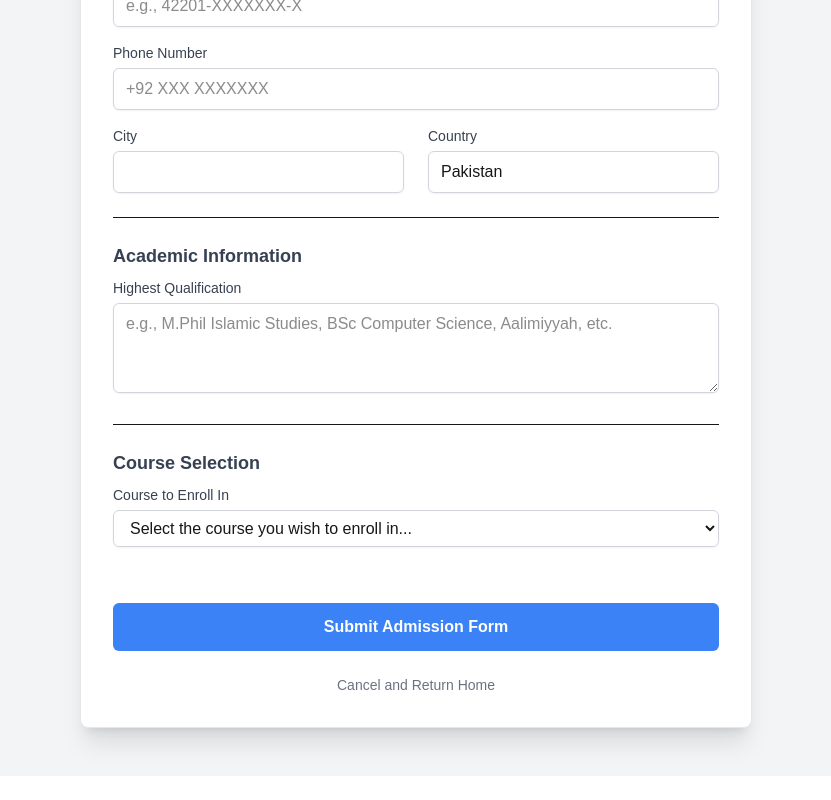
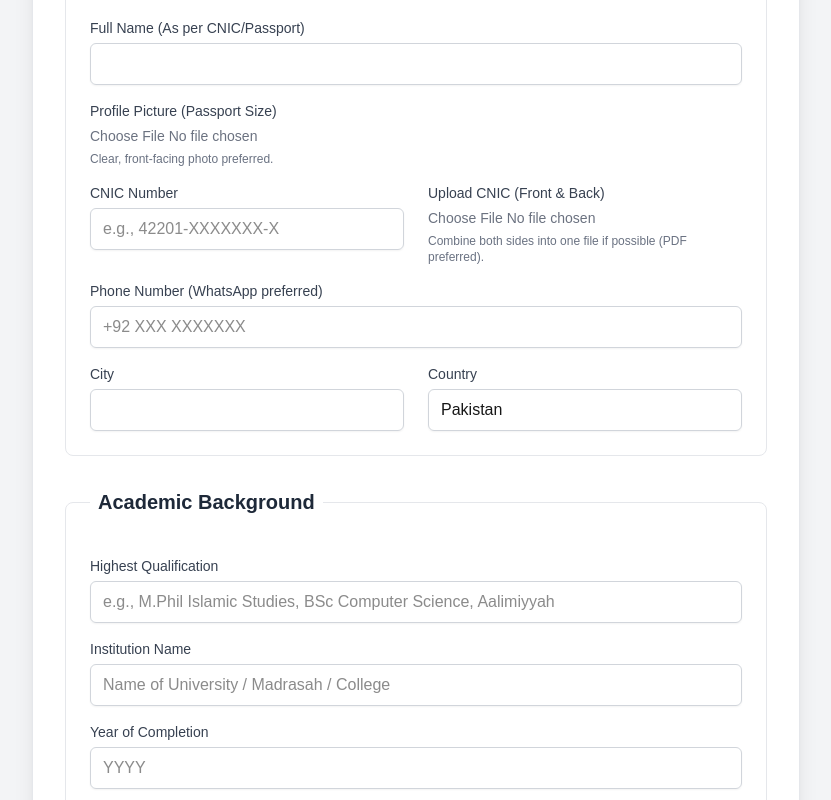
Before and after one commit to shafqatali2122/shaoor-institute-prototype, a Next.js app: page /complete-profile in a window 1280 px wide. Shown: the part 340-1140 px from the top of the page, without its empty margins (224-1055 px from the left). Before the commit the page ends 1116 px from the top, so only its background shows below. Built offline with nearby package versions, Linux system fonts and the light colour scheme.

Commit message:
Add Enroll Now nav button, enhance admission form

```diff
--- a/app/complete-profile/page.js
+++ b/app/complete-profile/page.js
@@ -3,7 +3,6 @@
 
 import Link from 'next/link';
 
-// Mock course list for the dropdown
 const availableCourses = [
     { slug: 'materialism', title: 'Materialism (مٹیریل ازم)' },
     { slug: 'modernism', title: 'Modernism' },
@@ -17,28 +16,41 @@ const availableCourses = [
 export default function CompleteProfilePage() {
   return (
     <main className="flex min-h-screen flex-col items-center p-6 md:p-12 bg-gray-100">
-      <div className="w-full max-w-2xl bg-white p-8 rounded-lg shadow-xl border border-gray-200">
+      <div className="w-full max-w-3xl bg-white p-8 rounded-lg shadow-xl border border-gray-200">
 
         <header className="text-center mb-8 border-b pb-4">
+          <img src="/shaoor_logo.png" alt="Shaoor Institute Logo" className="w-20 h-20 mx-auto mb-2" />
           <h1 className="text-4xl font-bold text-gray-800">Student Admission Form</h1>
-          <p className="text-gray-600 mt-2">Please provide your details to complete enrollment.</p>
+          <p className="text-gray-600 mt-2">Please provide your details accurately to complete the enrollment process.</p>
         </header>
 
-        <form className="space-y-6">
+        <form className="space-y-8">
 
           {/* Personal Information Section */}
-          <fieldset className="space-y-4 border-b pb-6">
-             <legend className="text-lg font-semibold text-gray-700 mb-2">Personal Information</legend>
+          <fieldset className="space-y-4 border rounded-lg p-6">
+             <legend className="text-xl font-semibold text-gray-800 px-2 -mt-7 bg-white">Personal Information</legend>
              <div>
-                <label htmlFor="profile-picture" className="input-label">Profile Picture (Optional)</label>
-                <input id="profile-picture" type="file" accept="image/*" className="input-file"/>
+                <label htmlFor="full-name" className="input-label">Full Name (As per CNIC/Passport)</label>
+                <input type="text" id="full-name" className="input-field" required />
              </div>
              <div>
-                <label htmlFor="cnic" className="input-label">CNIC Number</label>
-                <input type="text" id="cnic" placeholder="e.g., 42201-XXXXXXX-X" className="input-field" required />
+                <label htmlFor="profile-picture" className="input-label">Profile Picture (Passport Size)</label>
+                <input id="profile-picture" type="file" accept="image/*" className="input-file"/>
+                <p className="text-xs text-gray-500 mt-1">Clear, front-facing photo preferred.</p>
+             </div>
+             <div className="grid grid-cols-1 md:grid-cols-2 gap-6">
+                <div>
+                  <label htmlFor="cnic" className="input-label">CNIC Number</label>
+                  <input type="text" id="cnic" placeholder="e.g., 42201-XXXXXXX-X" className="input-field" required />
+                </div>
+                <div>
+                  <label htmlFor="cnic-upload" className="input-label">Upload CNIC (Front & Back)</label>
+                  <input id="cnic-upload" type="file" accept=".pdf,.jpg,.jpeg,.png" className="input-file"/>
+                  <p className="text-xs text-gray-500 mt-1">Combine both sides into one file if possible (PDF preferred).</p>
+                </div>
              </div>
              <div>
-                <label htmlFor="phone" className="input-label">Phone Number</label>
+                <label htmlFor="phone" className="input-label">Phone Number (WhatsApp preferred)</label>
                 <input type="tel" id="phone" placeholder="+92 XXX XXXXXXX" className="input-field" required />
              </div>
              <div className="grid grid-cols-1 md:grid-cols-2 gap-6">
@@ -54,22 +66,29 @@ export default function CompleteProfilePage() {
           </fieldset>
 
           {/* Academic Information Section */}
-           <fieldset className="space-y-4 border-b pb-6">
-             <legend className="text-lg font-semibold text-gray-700 mb-2">Academic Information</legend>
+           <fieldset className="space-y-4 border rounded-lg p-6">
+             <legend className="text-xl font-semibold text-gray-800 px-2 -mt-7 bg-white">Academic Background</legend>
              <div>
-                <label htmlFor="qualifications" className="input-label">Highest Qualification</label>
-                <textarea id="qualifications" rows="3" placeholder="e.g., M.Phil Islamic Studies, BSc Computer Science, Aalimiyyah, etc." className="input-field" required></textarea>
+                <label htmlFor="qualification" className="input-label">Highest Qualification</label>
+                <input type="text" id="qualification" placeholder="e.g., M.Phil Islamic Studies, BSc Computer Science, Aalimiyyah" className="input-field" required />
              </div>
-             {/* Add more fields like Institution if needed */}
+             <div>
+                <label htmlFor="institution" className="input-label">Institution Name</label>
+                <input type="text" id="institution" placeholder="Name of University / Madrasah / College" className="input-field" required />
+             </div>
+             <div>
+                <label htmlFor="year-completion" className="input-label">Year of Completion</label>
+                <input type="number" id="year-completion" placeholder="YYYY" min="1950" max={new Date().getFullYear()} className="input-field" required />
+             </div>
           </fieldset>
 
           {/* Course Selection Section */}
-           <fieldset className="space-y-4">
-             <legend className="text-lg font-semibold text-gray-700 mb-2">Course Selection</legend>
+           <fieldset className="space-y-4 border rounded-lg p-6">
+             <legend className="text-xl font-semibold text-gray-800 px-2 -mt-7 bg-white">Course Selection</legend>
               <div>
-                <label htmlFor="course-select" className="input-label">Course to Enroll In</label>
+                <label htmlFor="course-select" className="input-label">Select Course for Enrollment</label>
                 <select id="course-select" className="input-field" required>
-                  <option value="">Select the course you wish to enroll in...</option>
+                  <option value="">Select the course...</option>
                   {availableCourses.map((course) => (
                     <option key={course.slug} value={course.slug}>{course.title}</option>
                   ))}
@@ -78,10 +97,10 @@ export default function CompleteProfilePage() {
           </fieldset>
 
           {/* Submit Button */}
-          <button type="submit" className="button-primary w-full !mt-8">Submit Admission Form</button>
+          <button type="submit" className="button-primary w-full !mt-10 text-lg">Submit Admission Form</button>
         </form>
 
-        <div className="mt-6 text-center text-sm">
+        <div className="mt-8 text-center text-sm">
           <Link href="/" className="text-gray-500 hover:underline">
             Cancel and Return Home
           </Link>
@@ -96,6 +115,8 @@ export default function CompleteProfilePage() {
         .input-file { margin-top: 0.25rem; display: block; width: 100%; font-size: 0.875rem; color: #6b7280; file:mr-4 file:py-2 file:px-4 file:rounded-full file:border-0 file:text-sm file:font-semibold file:bg-blue-100 file:text-blue-700 hover:file:bg-blue-200; }
         .button-primary { background-color: #3b82f6; color: white; font-weight: 600; padding: 0.75rem; border-radius: 0.375rem; }
         .button-primary:hover { background-color: #2563eb; }
+        fieldset { border-color: #e5e7eb; /* gray-200 */ }
+        legend { background-color: #fff; /* white */ }
       `}</style>
     </main>
   );
--- a/app/page.js
+++ b/app/page.js
@@ -1,5 +1,5 @@
 // app/page.js
-"use client"; // Add this because the user menu needs interactivity
+"use client";
 
 import CourseCarousel from '../components/CourseCarousel';
 import CategoryGrid from '../components/CategoryGrid';
@@ -7,53 +7,21 @@ import Endorsements from '../components/Endorsements';
 import AboutInstitute from '../components/AboutInstitute';
 import Footer from '../components/Footer';
 import Link from 'next/link';
-import { useState } from 'react'; // Import useState for dropdown
+import { useState } from 'react';
 
-// CSS files for the carousel library
 import "slick-carousel/slick/slick.css";
 import "slick-carousel/slick/slick-theme.css";
 
-// --- LATEST COURSES DATA (MUST BE DEFINED HERE) ---
 const latestCourses = [
-  {
-    slug: 'materialism',
-    title: 'Materialism (مٹیریل ازم)',
-    description: 'A comprehensive course exploring the philosophical, psychological, and societal impacts of materialism.',
-    thumbnail: '/materialism_thumbnail.jpg',
-    rating: '4.8',
-    ratingCount: '1,205',
-    studentCount: '11,432',
-    creator: 'Shaoor Institute'
-  },
-  {
-    slug: 'modernism',
-    title: 'Modernism',
-    description: 'Understanding the key concepts of Modernity, its philosophical roots, and its impact on society.',
-    thumbnail: '/modernism_thumbnail.jpg',
-    rating: '4.7',
-    ratingCount: '987',
-    studentCount: '9,821',
-    creator: 'Shaoor Institute'
-  },
-  {
-    slug: 'feminism',
-    title: 'Feminism',
-    description: 'A critical review of feminist movements, core tenets, gender theory, and critiques from an Islamic perspective.',
-    thumbnail: '/feminism_thumbnail.jpg',
-    rating: '4.9',
-    ratingCount: '2,154',
-    studentCount: '15,309',
-    creator: 'Shaoor Institute'
-  }
+  { slug: 'materialism', title: 'Materialism (مٹیریل ازم)', description: 'A comprehensive course...', thumbnail: '/materialism_thumbnail.jpg', rating: '4.8', ratingCount: '1,205', studentCount: '11,432', creator: 'Shaoor Institute' },
+  { slug: 'modernism', title: 'Modernism', description: 'Understanding the key concepts...', thumbnail: '/modernism_thumbnail.jpg', rating: '4.7', ratingCount: '987', studentCount: '9,821', creator: 'Shaoor Institute' },
+  { slug: 'feminism', title: 'Feminism', description: 'A critical review...', thumbnail: '/feminism_thumbnail.jpg', rating: '4.9', ratingCount: '2,154', studentCount: '15,309', creator: 'Shaoor Institute' }
 ];
-// --- END LATEST COURSES DATA ---
-
 
 export default function Home() {
-  // Mock state: Assume user is logged in for prototype
-  const isLoggedIn = true;
+  const isLoggedIn = true; // Mock state
   const userName = "Abdullah A.";
-  const [isMenuOpen, setIsMenuOpen] = useState(false); // State for dropdown
+  const [isMenuOpen, setIsMenuOpen] = useState(false);
 
   return (
     <div className="flex flex-col min-h-screen bg-gray-50">
@@ -62,7 +30,11 @@ export default function Home() {
           <h1 className="text-3xl font-bold text-gray-800">SHAOOR INSTITUTE</h1>
           <div className="flex items-center space-x-6 font-semibold">
             <Link href="/" className="text-gray-700 hover:text-blue-600">Home</Link>
-            <a href="#category-grid" className="text-gray-700 hover:text-blue-600">Explore Courses</a>
+
+            {/* Replaced "Explore Courses" with "Enroll Now" Button linking to category grid */}
+            <a href="#category-grid" className="bg-blue-600 text-white px-5 py-2 rounded-lg hover:bg-blue-700 font-bold">
+              Enroll Now
+            </a>
 
             {isLoggedIn ? (
               // User Menu
@@ -79,7 +51,7 @@ export default function Home() {
                 )}
               </div>
             ) : (
-              <Link href="/auth" className="bg-blue-600 text-white px-4 py-2 rounded-lg hover:bg-blue-700">Login</Link>
+              <Link href="/auth" className="text-gray-700 hover:text-blue-600">Login</Link>
             )}
           </div>
         </nav>
@@ -89,9 +61,7 @@ export default function Home() {
           <p className="mt-3 text-lg text-gray-600">Intellectual and Educational Courses by Shaoor Institute</p>
         </header>
 
-        {/* Carousel using the defined latestCourses */}
         <CourseCarousel courses={latestCourses} />
-
         <div id="category-grid" className="w-full scroll-mt-20">
             <CategoryGrid />
         </div>
```
